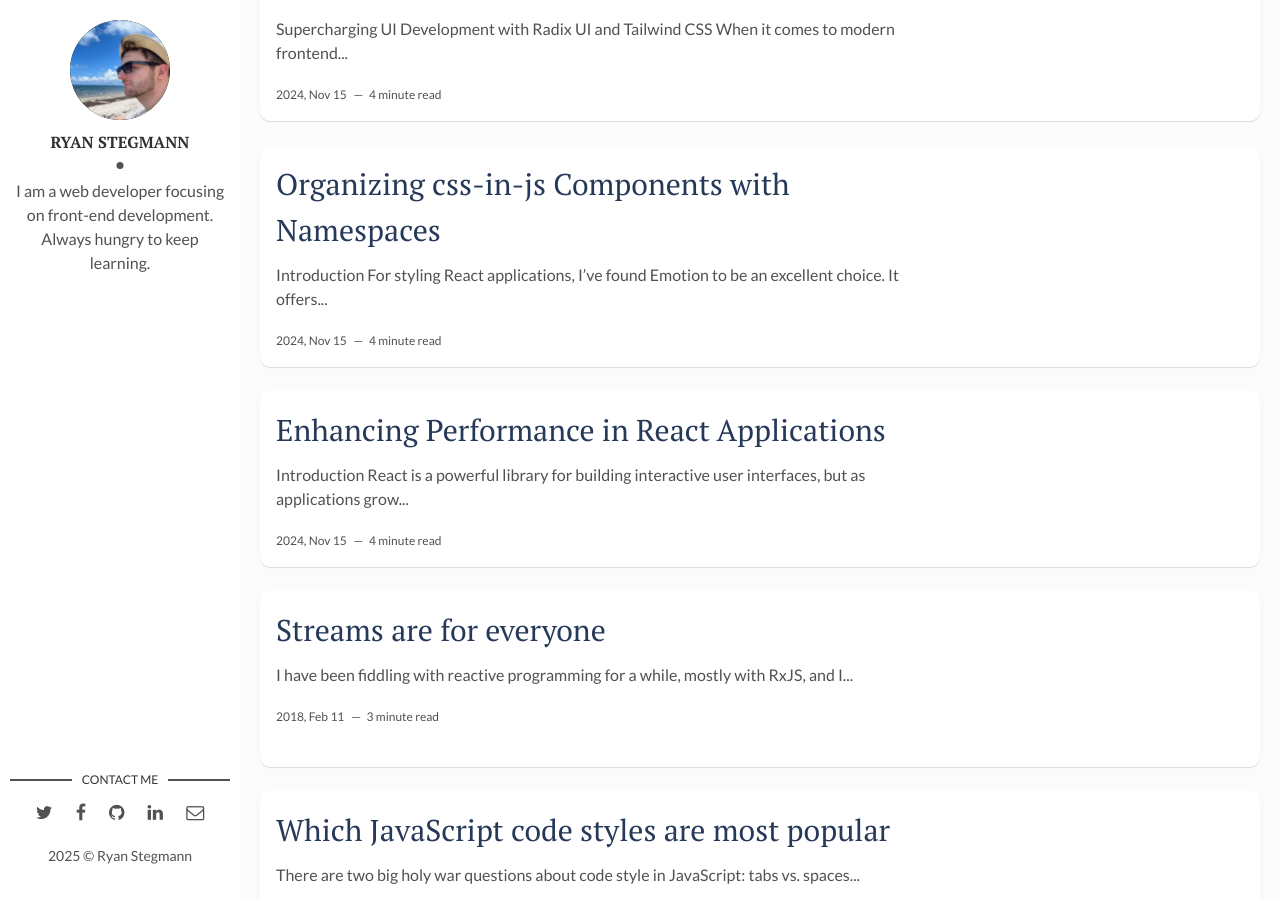
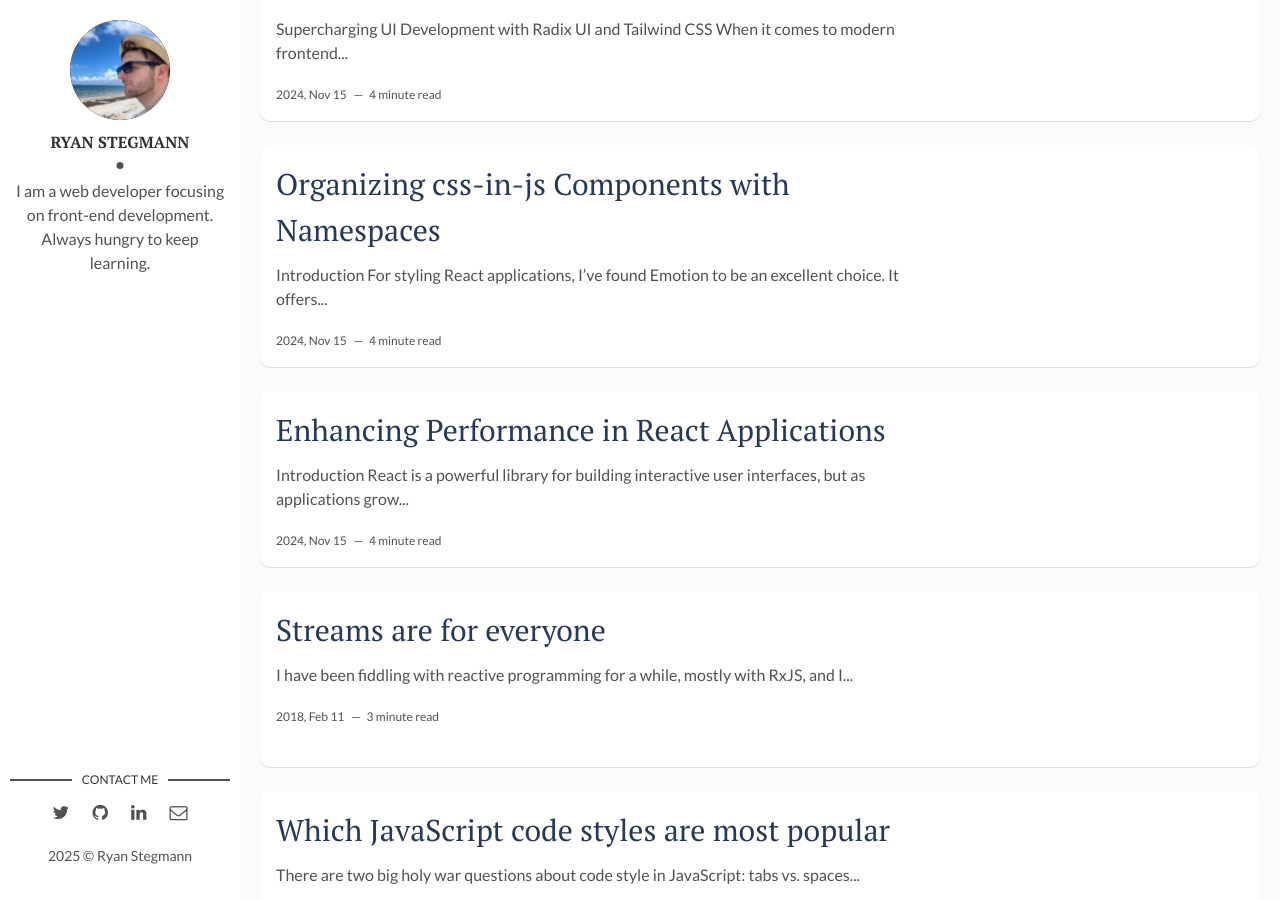
Before and after one commit to rstegg/rstegg.github.io, a Jekyll site: the page built from index.html, in a window 1280 px wide and 900 px high, scrolled down 543 px. Built offline with Jekyll 4.4.1, drawn with Linux system fonts in a browser that asks for light colours; the list of posts is cut into pages by our own code.

Commit message:
Remove facebook link

```diff
--- a/_layouts/main.html
+++ b/_layouts/main.html
@@ -19,12 +19,7 @@
         {% if site.social-twitter %}
           <li><a href="https://twitter.com/{{ site.social-twitter }}" target="_blank"><i class="fa fa-twitter" aria-hidden="true"></i></a></li>
         {% else %}
-          <li><a href="https://twitter.com/artemsheludko_" target="_blank"><i class="fa fa-twitter" aria-hidden="true"></i></a></li>
-        {% endif %}
-        {% if site.social-facebook %}
-          <li><a href="https://facebook.com/{{ site.social-facebook }}" target="_blank"><i class="fa fa-facebook" aria-hidden="true"></i></a></li>
-        {% else %}
-          <li><a href="https://facebook.com/" target="_blank"><i class="fa fa-facebook" aria-hidden="true"></i></a></li>
+          <li><a href="https://twitter.com/" target="_blank"><i class="fa fa-twitter" aria-hidden="true"></i></a></li>
         {% endif %}
         {% if site.social-github %}
           <li class="github"><a href="http://github.com/{{site.social-github}}" target="_blank"><i class="fa fa-github"></i></a></li>
```
